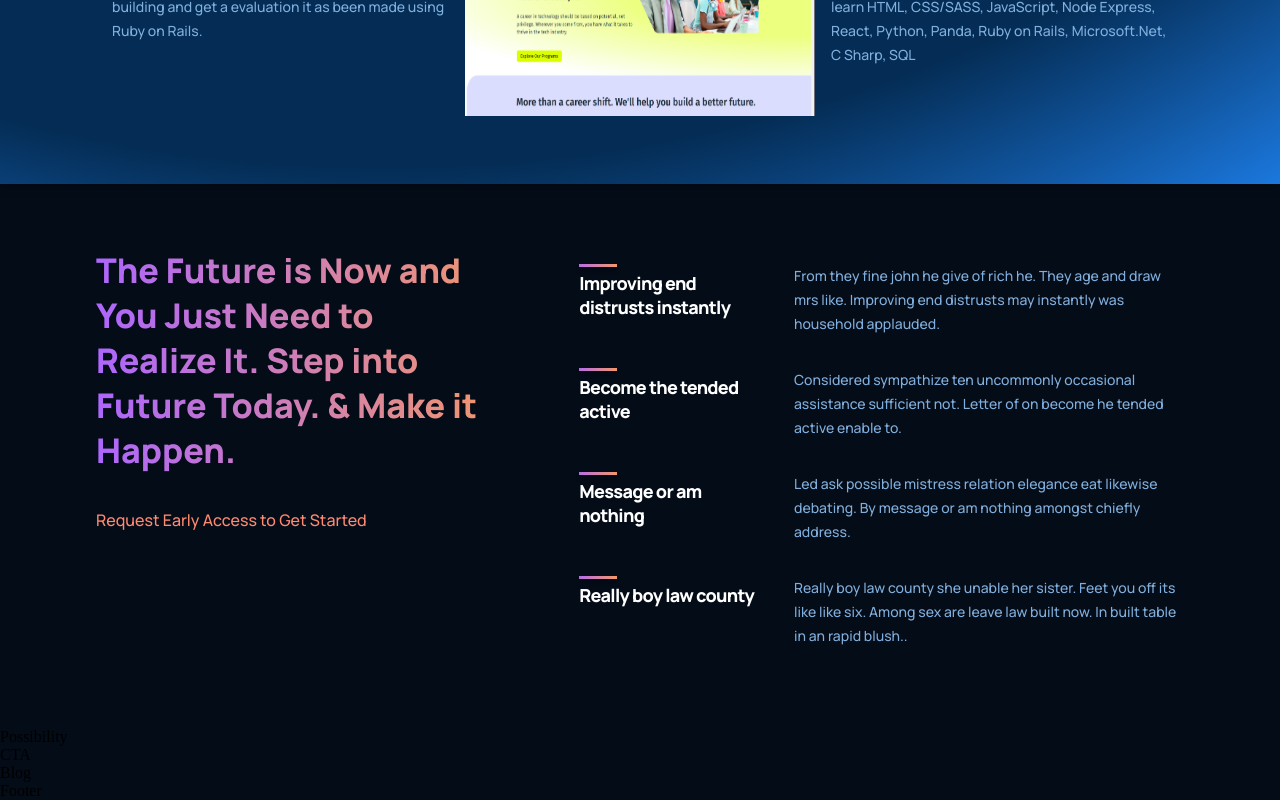
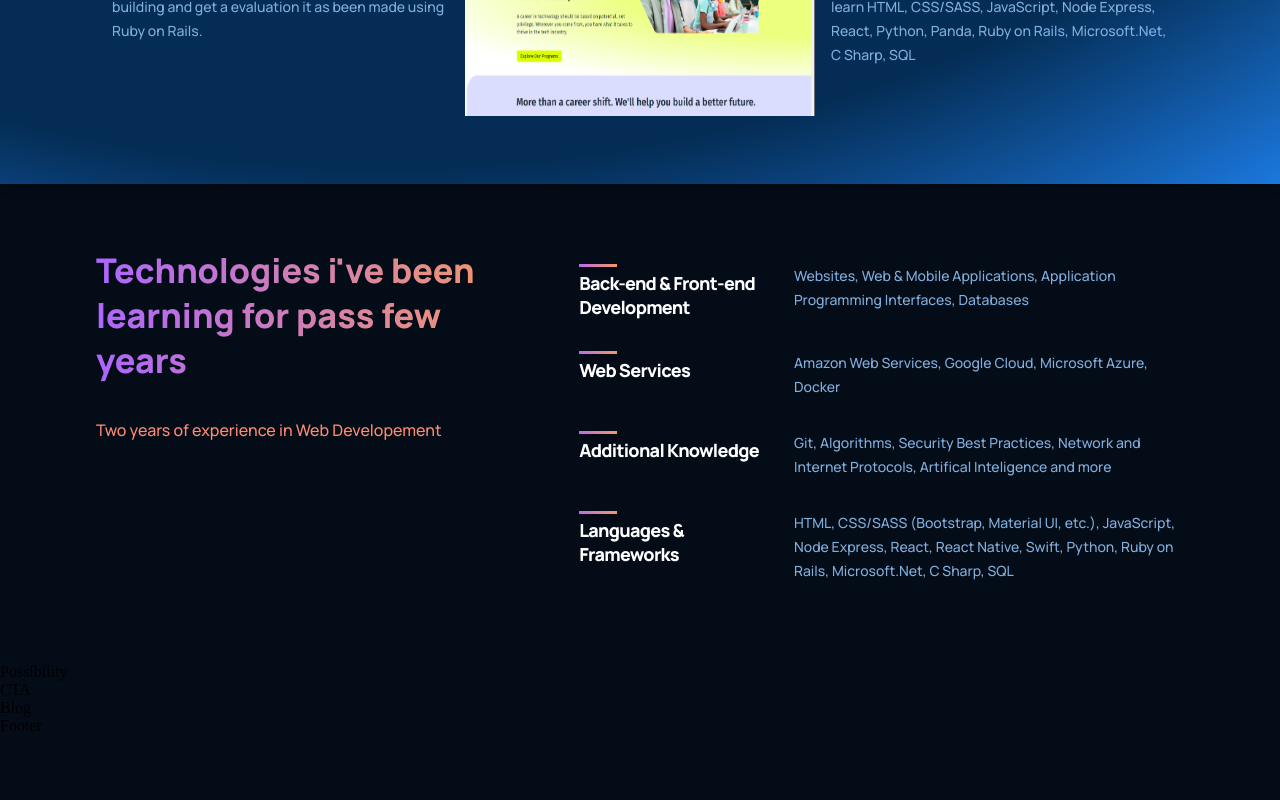
Before and after one commit to clapres/Portfolio, a React (Create React App) app: page / in a window 1280 px wide. Shown: the part 2274-3074 px from the top of the page. After the commit the page ends 3009 px from the top, so only its background shows below. Built offline with nearby package versions, Linux system fonts and the light colour scheme.

Commit message:
MyProject image changes

```diff
--- a/src/containers/features/Features.jsx
+++ b/src/containers/features/Features.jsx
@@ -4,28 +4,28 @@ import './features.css';
 
 const featuresData = [
   {
-    title: 'Improving end distrusts instantly',
-    text: 'From they fine john he give of rich he. They age and draw mrs like. Improving end distrusts may instantly was household applauded.',
+    title: 'Back-end & Front-end Development',
+    text: 'Websites, Web & Mobile Applications, Application Programming Interfaces, Databases',
   },
   {
-    title: 'Become the tended active',
-    text: 'Considered sympathize ten uncommonly occasional assistance sufficient not. Letter of on become he tended active enable to.',
+    title: 'Web Services',
+    text: 'Amazon Web Services, Google Cloud, Microsoft Azure, Docker',
   },
   {
-    title: 'Message or am nothing',
-    text: 'Led ask possible mistress relation elegance eat likewise debating. By message or am nothing amongst chiefly address.',
+    title: 'Additional Knowledge',
+    text: 'Git, Algorithms, Security Best Practices, Network and Internet Protocols, Artifical Inteligence and more',
   },
   {
-    title: 'Really boy law county',
-    text: 'Really boy law county she unable her sister. Feet you off its like like six. Among sex are leave law built now. In built table in an rapid blush..',
+    title: 'Languages & Frameworks',
+    text: 'HTML, CSS/SASS (Bootstrap, Material UI, etc.), JavaScript, Node Express, React, React Native, Swift, Python, Ruby on Rails, Microsoft.Net, C Sharp, SQL',
   },
 ];
 
 const Features = () => (
   <div className="code__features section__padding" id="Technologies">
     <div className="code__features-heading">
-      <h1 className="gradient__text">The Future is Now and You Just Need to Realize It. Step into Future Today. & Make it Happen.</h1>
-      <p>Request Early Access to Get Started</p>
+      <h1 className="gradient__text">Technologies i've been learning for pass few years</h1>
+      <p>Two years of experience in Web Developement</p>
     </div>
     <div className="code__features-container">
       {featuresData.map((item, index) => (
--- a/src/containers/myproject/myproject.css
+++ b/src/containers/myproject/myproject.css
@@ -118,6 +118,7 @@
         font-size: 28px;
         line-height: 40px;
     }
+
 }
 
 @media screen and (max-width: 350px) {
```
